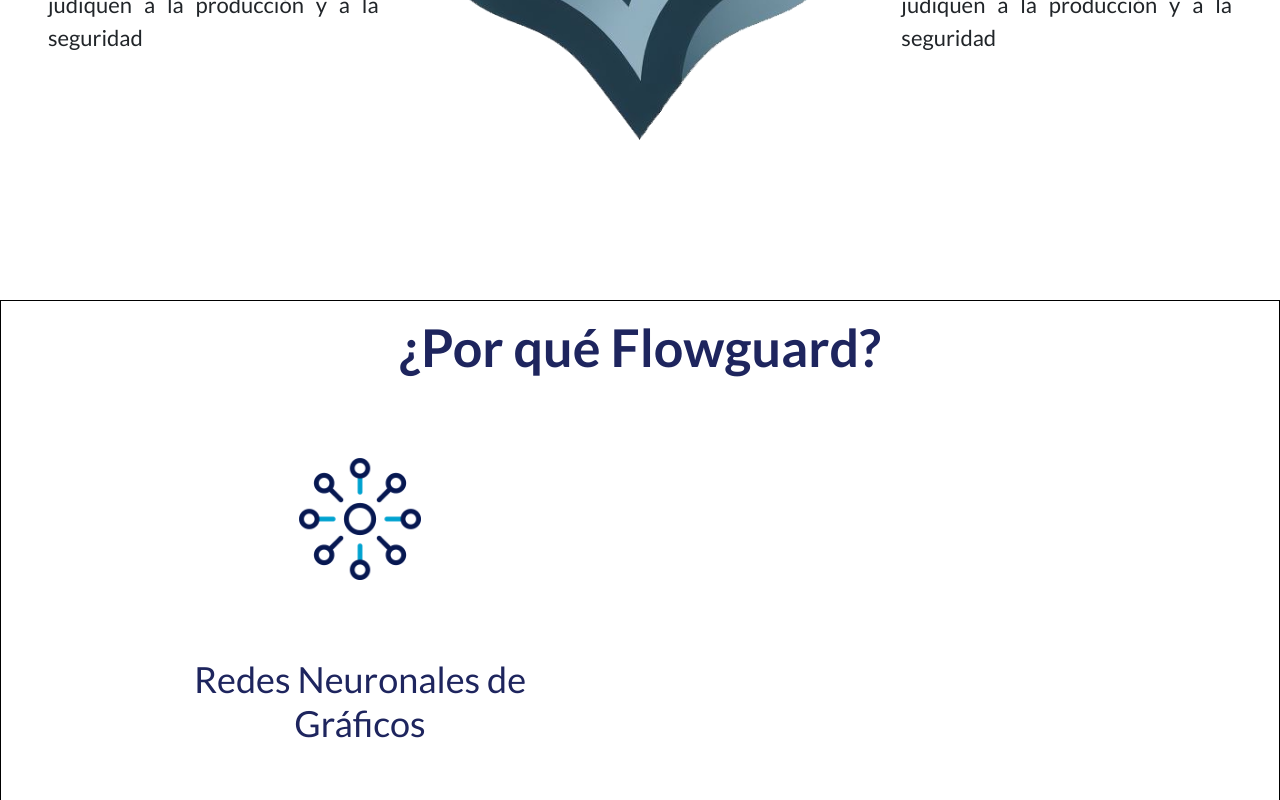
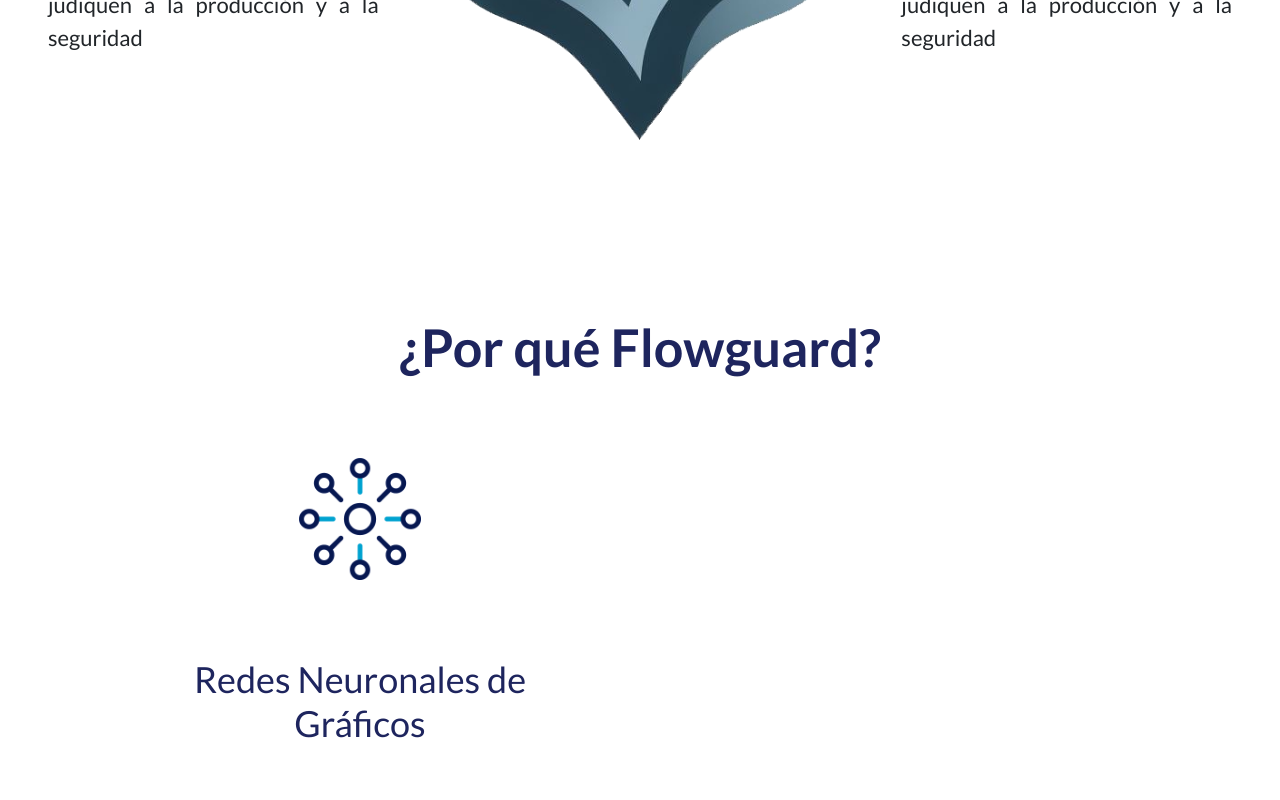
Before and after one commit to telcash/flowguard_frontend, a React (Create React App) app: page / in a window 1280 px wide. Shown: the part 1536-2336 px from the top of the page. Built offline with nearby package versions, Linux system fonts and the light colour scheme.

Commit message:
Ajustes en FeatureCard y Features

```diff
--- a/src/containers/features/features.css
+++ b/src/containers/features/features.css
@@ -38,7 +38,6 @@
 }
 
 .fg__features-background {
-    border: 1px solid black;
     position: absolute;
     bottom: 0;
     right: 0;
@@ -60,7 +59,7 @@
     }
 
     .fg__features_cards {
-        row-gap: 2rem;
+        row-gap: 3rem;
     }
 }
 
```
